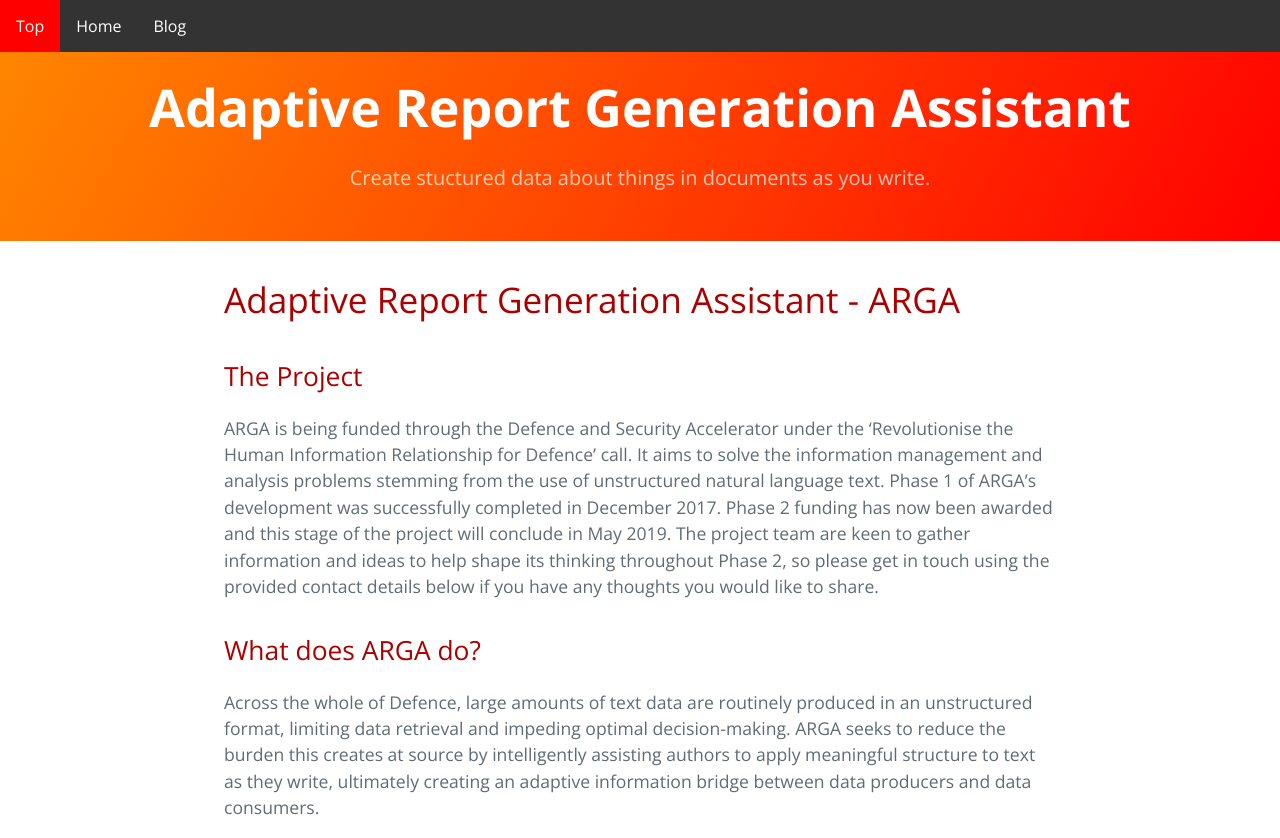
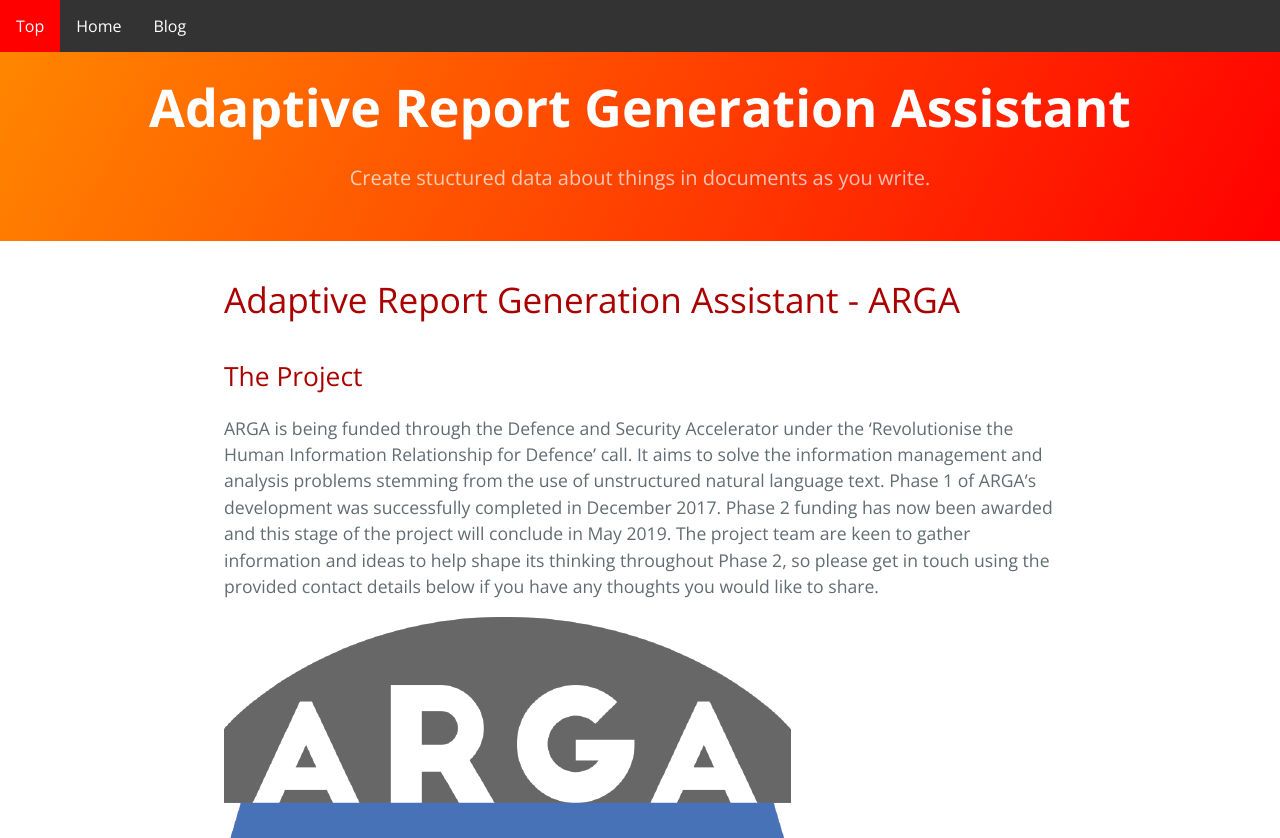
Before and after one commit to alephinsights/alephlabs, a Jekyll site: the page built from pages/ARGA-detail.md, in a window 1280 px wide. Shown: the top 838 px of the page. Built offline with Jekyll 4.4.1, drawn with Linux system fonts in a browser that asks for light colours; grey boxes are pictures that could not be loaded.

Commit message:
add arga logo to details page

```diff
--- a/pages/ARGA-detail.md
+++ b/pages/ARGA-detail.md
@@ -14,6 +14,8 @@ sitemap: true
 ## The Project
 
 ARGA is being funded through the Defence and Security Accelerator under the ‘Revolutionise the Human Information Relationship for Defence’ call. It aims to solve the information management and analysis problems stemming from the use of unstructured natural language text. Phase 1 of ARGA’s development was successfully completed in December 2017. Phase 2 funding has now been awarded and this stage of the project will conclude in May 2019. The project team are keen to gather information and ideas to help shape its thinking throughout Phase 2, so please get in touch using the provided contact details below if you have any thoughts you would like to share.
+
+![ARGA Logo](../images/ARGAicon.png)
 
 ## What does ARGA do?
 
```
Also changed, not shown: 1 other file.
